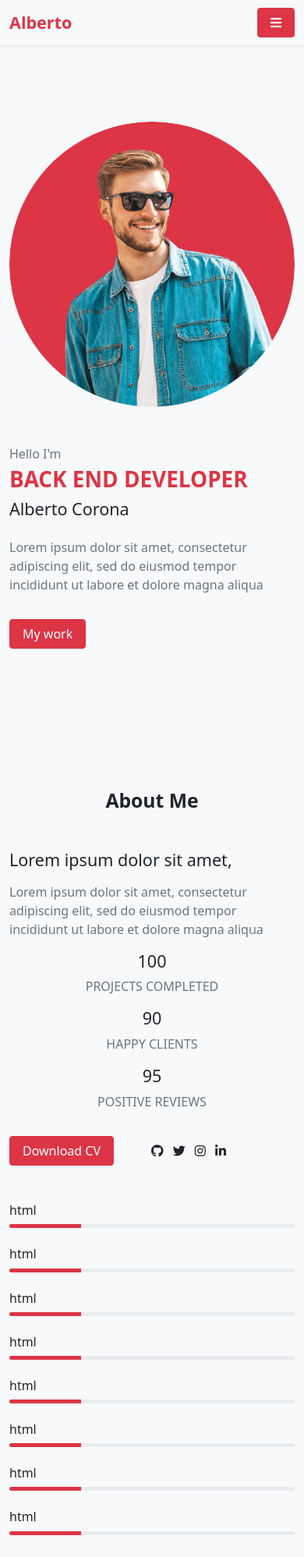
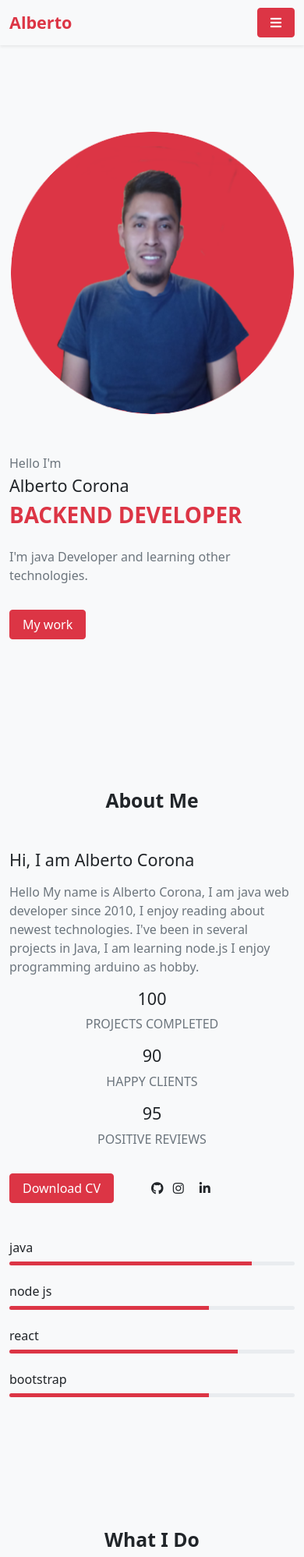
Before and after one commit to muqui/portfolio-bootstrap, a plain HTML site: page index.html in a window 390 px wide. Shown: the top 1997 px of the page at 78% size. Drawn offline with Linux system fonts and the light colour scheme.

Commit message:
my information

```diff
--- a/index.html
+++ b/index.html
@@ -1,7 +1,7 @@
 <!DOCTYPE html>
 <html lang="en">
 <head>
-  <title>Personal Portfolio - Bootstrap 5</title>
+  <title>Portfolio - Alberto Corona</title>
   <meta charset="utf-8">
   <meta name="viewport" content="width=device-width, initial-scale=1">
   <link rel="stylesheet" href="css/font-awesome.min.css">
@@ -21,8 +21,10 @@
          <li><a class="dropdown-item" href="#about">About</a></li>
          <li><a class="dropdown-item" href="#services">Services</a></li>
          <li><a class="dropdown-item" href="#portfolio">Portfolio</a></li>
+         <!--
          <li><a class="dropdown-item" href="#testimonials">testimonials</a></li>
          <li><a class="dropdown-item" href="#contact">Contact</a></li>
+       -->
     </ul>
    </div>
   </div>
@@ -34,15 +36,15 @@
           <div class="row min-vh-100 align-items-center align-content-center">
               <div class="col-md-6 mt-5 mt-md-0 ">
                   <div class="home-img text-center">
-                      <img src="img/profile.png" class="rounded-circle mw-100" alt="profile img">
+                      <img src="img/profile_1.png" class="rounded-circle mw-100" alt="profile img">
                   </div>
               </div>
               <div class="col-md-6 mt-5 mt-md-0 order-md-first">
                   <div class="home-text">
                       <p class="text-muted mb-1">Hello I'm</p>
-                      <h1 class="text-danger text-uppercase fs-1 fw-bold">Back end Developer</h1>
                       <h2 class="fs-4">Alberto Corona</h2>
-                      <p class="mt-4 text-muted">Lorem ipsum dolor sit amet, consectetur adipiscing elit, sed do eiusmod tempor incididunt ut labore et dolore magna aliqua</p>
+                      <h1 class="text-danger text-uppercase fs-1 fw-bold">Backend Developer</h1>
+                      <p class="mt-4 text-muted">I'm java Developer and learning other technologies.</p>
                       <a href="#portfolio" class="btn btn-danger px-3 mt-3">My work</a>
                   </div>
               </div>
@@ -66,8 +68,9 @@
         <div class="row">
             <div class="col-md-6">
               <div class="about-text">
-                  <h3 class="fs-4 mb-3  ">Lorem ipsum dolor sit amet, </h3>
-                  <p class="text-muted">Lorem ipsum dolor sit amet, consectetur adipiscing elit, sed do eiusmod tempor incididunt ut labore et dolore magna aliqua</p>
+                  <h3 class="fs-4 mb-3  ">Hi, I am Alberto Corona </h3>
+                  <p class="text-muted">Hello My name is Alberto Corona, I am java web developer since 2010, I enjoy reading about newest technologies. I've been in several projects in Java, I am learning node.js
+I enjoy programming arduino as hobby.</p>
               </div>
               <div class="row text-center text-uppercase my-3">
                     <div class="col-sm-4">
@@ -91,73 +94,47 @@
               </div>
               <div class="row">
                   <div class="col-lg-12 d-flex align-items-center">
-                      <a href="#" class="btn px-3 btn-danger me-5">Download CV</a>
+                      <a href="cv.pdf" target="_blank"   download="proposed_file_name" class="btn px-3 btn-danger me-5">Download CV</a>
                       <div class="social-links">
                         <a href="https://github.com/muqui" target="_blank" class="text-dark me-2"><i class="fab fa-github "></i></a>
-                        <a href="#" class="text-dark me-2"><i class="fab fa-twitter "></i></a>
-                        <a href="#" class="text-dark me-2"><i class="fab fa-instagram "></i></a>
-                        <a href="#" class="text-dark me-2"><i class="fab fa-linkedin-in "></i></a>
+                        <a href="https://www.instagram.com/albertocorona506/" target="_blank" class="text-dark me-3"><i class="fab fa-instagram "></i></a>
+                        <a href="https://www.linkedin.com/in/alberto-angel-corona-navarro-54933821a" target="_blank" class="text-dark me-3"><i class="fab fa-linkedin-in "></i></a>
                       </div>
                   </div>
               </div>
             </div>
             <div class="col-md-6 mt-5 mt-md-0">
               <div class="skill-item mb-4">
-                <h3 class="fs-6 ">html</h3>
+                <h3 class="fs-6 ">java</h3>
                 <div class="progress " style="height: 5px;">
-                   <div class="progress-bar bg-danger" role="progressbar" style="width: 25%;" aria-valuenow="25" aria-valuemin="0" aria-valuemax="100">
+                   <div class="progress-bar bg-danger" role="progressbar" style="width: 85%;" aria-valuenow="85" aria-valuemin="0" aria-valuemax="100">
                    </div>
                 </div>
               </div>
               <div class="skill-item mb-4">
-                <h3 class="fs-6 ">html</h3>
+                <h3 class="fs-6 ">node js</h3>
                 <div class="progress " style="height: 5px;">
-                   <div class="progress-bar bg-danger" role="progressbar" style="width: 25%;" aria-valuenow="25" aria-valuemin="0" aria-valuemax="100">
+                   <div class="progress-bar bg-danger" role="progressbar" style="width: 70%;" aria-valuenow="70" aria-valuemin="0" aria-valuemax="100">
                    </div>
                 </div>
               </div>
               <div class="skill-item mb-4">
-                <h3 class="fs-6 ">html</h3>
+                <h3 class="fs-6 ">react</h3>
                 <div class="progress " style="height: 5px;">
-                   <div class="progress-bar bg-danger" role="progressbar" style="width: 25%;" aria-valuenow="25" aria-valuemin="0" aria-valuemax="100">
+                   <div class="progress-bar bg-danger" role="progressbar" style="width: 80%;" aria-valuenow="80" aria-valuemin="0" aria-valuemax="100">
                    </div>
                 </div>
               </div>
               <div class="skill-item mb-4">
-                <h3 class="fs-6 ">html</h3>
+                <h3 class="fs-6 ">bootstrap</h3>
                 <div class="progress " style="height: 5px;">
-                   <div class="progress-bar bg-danger" role="progressbar" style="width: 25%;" aria-valuenow="25" aria-valuemin="0" aria-valuemax="100">
+                   <div class="progress-bar bg-danger" role="progressbar" style="width: 70%;" aria-valuenow="70" aria-valuemin="0" aria-valuemax="100">
                    </div>
                 </div>
               </div>
-              <div class="skill-item mb-4">
-                <h3 class="fs-6 ">html</h3>
-                <div class="progress " style="height: 5px;">
-                   <div class="progress-bar bg-danger" role="progressbar" style="width: 25%;" aria-valuenow="25" aria-valuemin="0" aria-valuemax="100">
-                   </div>
-                </div>
-              </div>
-              <div class="skill-item mb-4">
-                <h3 class="fs-6 ">html</h3>
-                <div class="progress " style="height: 5px;">
-                   <div class="progress-bar bg-danger" role="progressbar" style="width: 25%;" aria-valuenow="25" aria-valuemin="0" aria-valuemax="100">
-                   </div>
-                </div>
-              </div>
-              <div class="skill-item mb-4">
-                <h3 class="fs-6 ">html</h3>
-                <div class="progress " style="height: 5px;">
-                   <div class="progress-bar bg-danger" role="progressbar" style="width: 25%;" aria-valuenow="25" aria-valuemin="0" aria-valuemax="100">
-                   </div>
-                </div>
-              </div>
-              <div class="skill-item mb-4">
-                <h3 class="fs-6 ">html</h3>
-                <div class="progress " style="height: 5px;">
-                   <div class="progress-bar bg-danger" role="progressbar" style="width: 25%;" aria-valuenow="25" aria-valuemin="0" aria-valuemax="100">
-                   </div>
-                </div>
-              </div>
+
+
+
             </div>
         </div>
     </div>
@@ -181,7 +158,7 @@
                   <i class="fas fa-code"></i>
               </div>
               <h3 class="fs-5 py-2">Web Development</h3>
-              <p class="text-muted">Lorem ipsum dolor sit amet, consectetur adipiscing elit</p>
+              <p class="text-muted">Write code in one or more programming or scripting languages, such as java or node js.</p>
             </div>
         </div>
         <div class="col-md-6 col-lg-4 mb-4">
@@ -189,8 +166,8 @@
               <div class="icon my-3 text-danger fs-2">
                   <i class="fas fa-mobile"></i>
               </div>
-              <h3 class="fs-5 py-2">Web Development</h3>
-              <p class="text-muted">Lorem ipsum dolor sit amet, consectetur adipiscing elit</p>
+              <h3 class="fs-5 py-2">Mobile development</h3>
+              <p class="text-muted">Development kotlin and java on android studio.</p>
             </div>
         </div>
         <div class="col-md-6 col-lg-4 mb-4">
@@ -198,8 +175,8 @@
               <div class="icon my-3 text-danger fs-2">
                   <i class="fas fa-desktop"></i>
               </div>
-              <h3 class="fs-5 py-2">Web Development</h3>
-              <p class="text-muted">Lorem ipsum dolor sit amet, consectetur adipiscing elit</p>
+              <h3 class="fs-5 py-2">Desktop Development</h3>
+              <p class="text-muted">Development java and node js.</p>
             </div>
         </div>
       </div>
@@ -226,16 +203,16 @@
         </div>
         <div class="col-md-6 col-lg-4">
             <div class="portfolio-item">
-              <img src="img/portfolio/2.jpg" class="w-100 img-thumbnail" alt="portfolio item">
-              <h3 class="text-capitalize fs-5 my-2">Team Section</h3>
-              <p class="mb-4"> <a href="#" class="text-danger text-decoration-none">Live Demo</a> </p>
+              <img src="img/portfolio/tugambeta.jpg" class="w-100 img-thumbnail" alt="portfolio item">
+              <h3 class="text-capitalize fs-5 my-2">tugambeta</h3>
+              <p class="mb-4"> <a href="http://tugambeta.herokuapp.com/" target="_blank" class="text-danger text-decoration-none">Live Demo</a> </p>
             </div>
         </div>
         <div class="col-md-6 col-lg-4">
             <div class="portfolio-item">
-              <img src="img/portfolio/3.jpg" class="w-100 img-thumbnail" alt="portfolio item">
-              <h3 class="text-capitalize fs-5 my-2">Team Section</h3>
-              <p class="mb-4"> <a href="#" class="text-danger text-decoration-none">Live Demo</a> </p>
+              <img src="img/portfolio/abarrotes.png" class="w-100 img-thumbnail" alt="portfolio item">
+              <h3 class="text-capitalize fs-5 my-2">abarrotes Navarro</h3>
+              <p class="mb-4"> <a href="https://github.com/muqui/punto_venta_abarrotes" target="_blank"  class="text-danger text-decoration-none">Live Demo</a> </p>
             </div>
         </div>
         <div class="col-md-6 col-lg-4">
@@ -272,9 +249,20 @@
    </div>
  </section>
  <!--portfolio section end  -->
-
+ <!--footer section start  -->
+  <footer class="footer border-top py-4">
+    <div class="container-lg">
+      <div class="row">
+         <div class="col-lg-12">
+            <p class="m-0 text-center text-muted">&copy; 2021 Alberto Corona</p>
+         </div>
+      </div>
+    </div>
+  </footer>
+ <!--footer section end  -->
 
 
 <script src="js/bootstrap.bundle.min.js"></script>
+
 </body>
 </html>
```
Also changed, not shown: img/portfolio/abarrotes.png (added), img/portfolio/tugambeta.jpg (added), img/profile_1.png (added), 1 other file.
